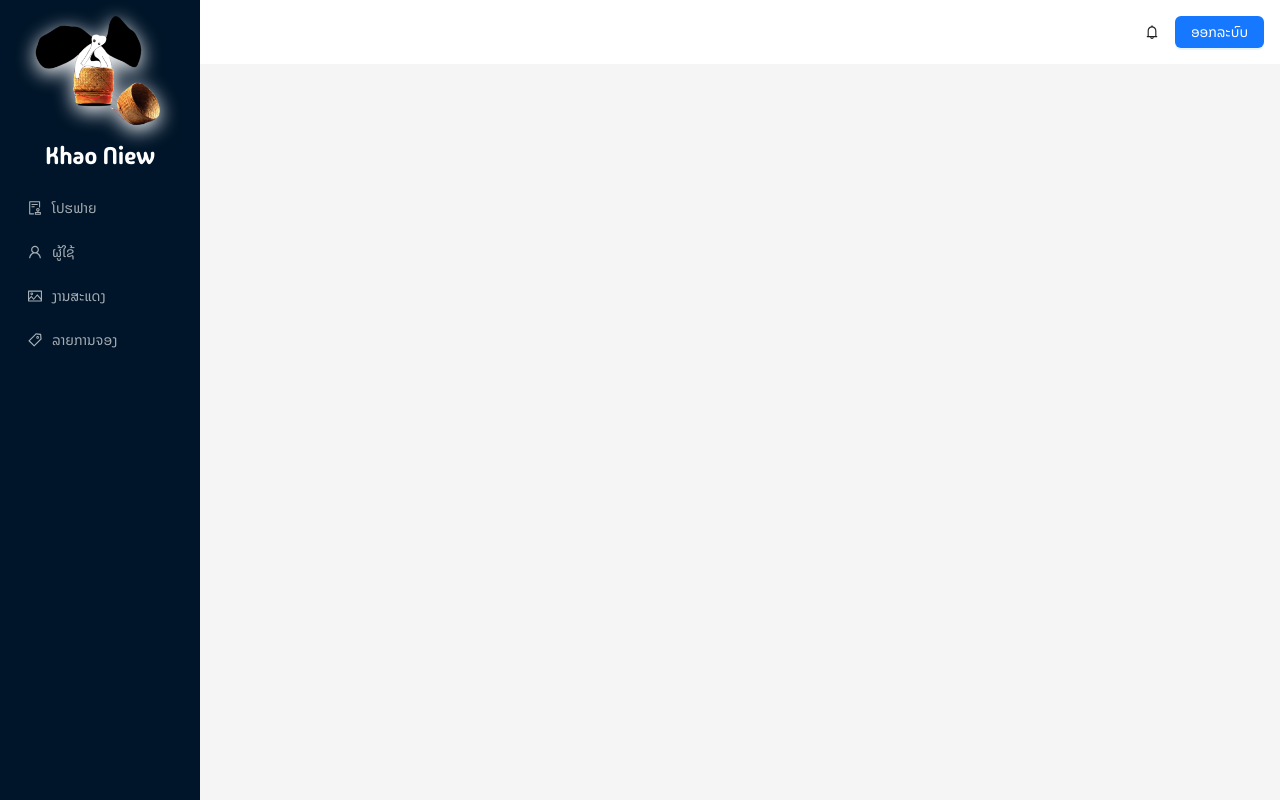
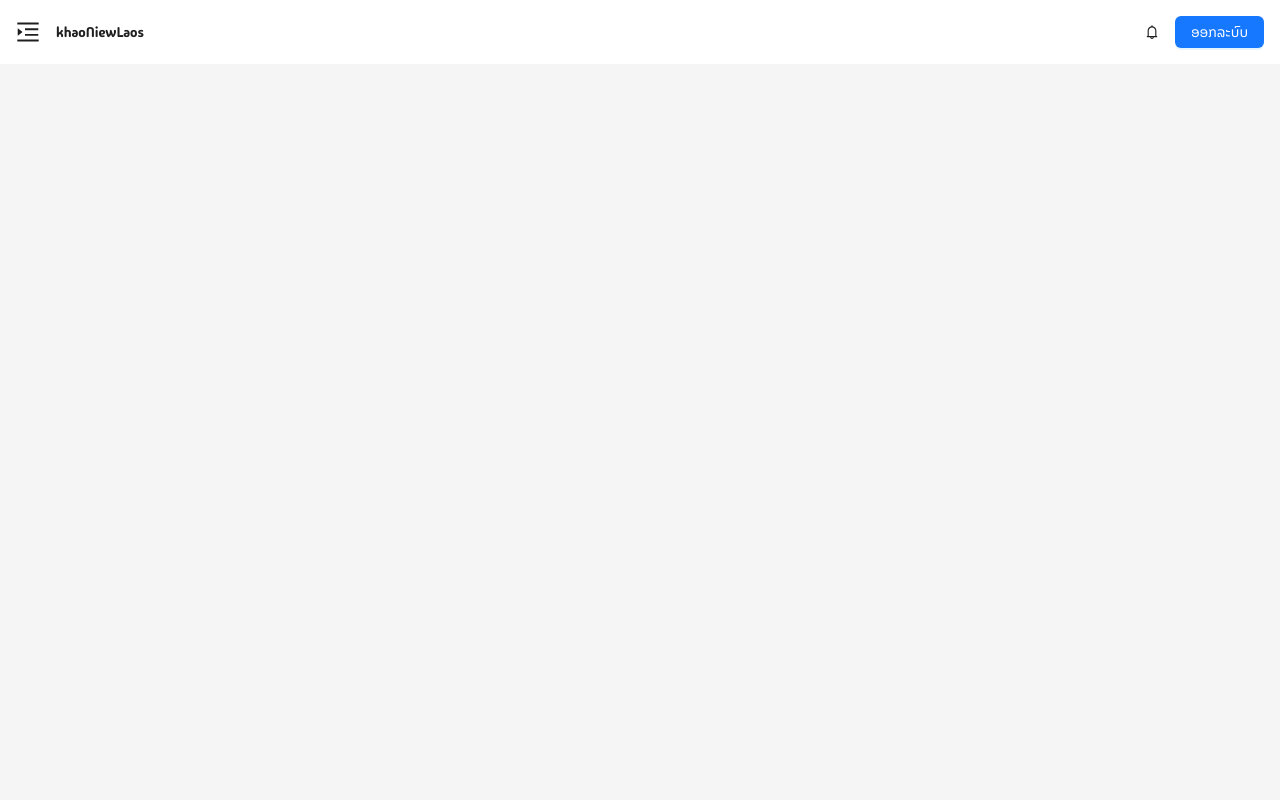
Before and after one commit to phetaiBTC/khao_niew_front_end, a Vue app: page /companies in a window 1280 px wide. Built offline with nearby package versions, Linux system fonts and the light colour scheme; sample sign-in values are in the browser's storage.

Commit message:
update first lucifer-dev

```diff
--- a/src/layouts/CompanyLayout.vue
+++ b/src/layouts/CompanyLayout.vue
@@ -1,14 +1,25 @@
 <template>
-    <a-layout class="h-screen">
-        <a-layout-sider breakpoint="lg" collapsed-width="0" @collapse="onCollapse" @breakpoint="onBreakpoint"
-            :style="{ position: 'fixed', top: '0', height: '100vh', left: '0', zIndex: 1000 }">
-            <div class="logo">
-                <img src="/src/assets/images/logoKhaoNiew.png" alt="" srcset="" class="w-35 mx-auto"
-                    style="filter: drop-shadow(0 5px 10px #fff)">
+    <a-layout class="h-screen relative overflow-hidden">
+
+        <transition name="slide">
+            <a-layout-sider v-if="!collapsed" key="sidebar" collapsed-width="0" width="250" theme="dark" :trigger="null"
+                :style="{
+                    position: 'fixed',
+                    top: '0',
+                    left: '0',
+                    height: '100vh',
+                    zIndex: 2000,
+                    transition: 'all 0.3s ease'
+                }">
+                <div class="logo py-4">
+                    <img src="/src/assets/images/logoKhaoNiew.png" alt="" class="w-35 mx-auto"
+                        style="filter: drop-shadow(0 5px 10px #fff)" />
                     <h1 class="text-center text-white text-2xl">Khao Niew</h1>
                 </div>
+
                 <a-menu v-model:selectedKeys="selectedKeys" theme="dark" mode="inline">
                     <template v-for="item in menuItemsCompany" :key="item.label">
+
                         <a-sub-menu v-if="item.children" :key="item.label">
                             <template #title>
                                 <span>
@@ -16,47 +27,57 @@
                                     <span>{{ $t(item.label.toLowerCase()) }}</span>
                                 </span>
                             </template>
-                        <a-menu-item v-for="child in item.children" :key="child.label">
-                            <router-link :to="child.to">{{ $t(child.label.toLowerCase()) }}</router-link>
+
+                            <a-menu-item v-for="child in item.children" :key="child.label" @click="handleMenuSelect">
+                                <router-link :to="child.to">
+                                    {{ $t(child.label.toLowerCase()) }}
+                                </router-link>
                             </a-menu-item>
                         </a-sub-menu>
-                    <a-menu-item v-else :key="item.label + '-' + item.label" v-if="true">
+
+
+                        <a-menu-item v-else :key="item.label" @click="handleMenuSelect">
                             <component :is="item.icon" />
-                        <span>
-                            <router-link :to="item.to">{{ $t(item.label.toLowerCase()) }}</router-link>
-                        </span>
+                            <router-link :to="item.to">
+                                {{ $t(item.label.toLowerCase()) }}
+                            </router-link>
                         </a-menu-item>
                     </template>
                 </a-menu>
             </a-layout-sider>
+        </transition>
+
+        <div v-if="!collapsed" class="fixed inset-0  bg-opacity-60 z-[1500]" @click="collapsed = true"></div>
+
         <a-layout>
-            <HeaderLayout />
-            <a-layout-content :style="{ margin: '24px 16px 0', minHeight: '280px' }" class=" overflow-scroll">
+            <HeaderLayout :collapsed="collapsed" @toggleSidebar="collapsed = !collapsed" :text="$t('khaoNiewLaos')"
+                :showbutton="true" />
+
+            <a-layout-content :style="{ margin: '24px 16px 0', minHeight: '280px', transition: 'margin-left 0.2s' }"
+                class="overflow-scroll">
                 <div :style="{ background: '#fff' }">
                     <router-view></router-view>
                 </div>
             </a-layout-content>
-            <!-- <a-layout-footer style="text-align: center">
-                Created by Khao Niew
-            </a-layout-footer> -->
         </a-layout>
     </a-layout>
 </template>
+
 <script lang="ts" setup>
-import { ref } from 'vue';
-import { menuItemsCompany } from './menuItimeCompany';
+import { ref } from "vue";
+import { menuItemsCompany } from "./menuItimeCompany";
 import HeaderLayout from "./HeaderLayout.vue";
 
-const onCollapse = (collapsed: boolean, type: string) => {
-    console.log(collapsed, type);
+const collapsed = ref(true);
+const selectedKeys = ref<string[]>(["4"]);
+const handleMenuSelect = () => {
+    collapsed.value = true;
 };
 
-const onBreakpoint = (broken: boolean) => {
-    console.log(broken);
-};
+</script>
 
-const selectedKeys = ref<string[]>(['4']);
-</script>
+
+
 <style scoped>
 #components-layout-demo-responsive .logo {
     height: 32px;
@@ -75,4 +96,17 @@ const selectedKeys = ref<string[]>(['4']);
 [data-theme='dark'] .site-layout-sub-header-background {
     background: #141414;
 }
+
+.slide-enter-active,
+.slide-leave-active {
+    transition: transform 0.3s ease;
+}
+
+.slide-enter-from {
+    transform: translateX(-100%);
+}
+
+.slide-leave-to {
+    transform: translateX(-100%);
+}
 </style>
--- a/src/layouts/Default.vue
+++ b/src/layouts/Default.vue
@@ -1,20 +1,14 @@
 <template>
   <a-layout style="min-height: 100vh">
     <a-layout-sider v-model:collapsed="collapsed" fixed />
-    <a-layout-sider
-      v-model:collapsed="collapsed"
-      collapsible
-      fixed
-      :style="{
+    <a-layout-sider v-model:collapsed="collapsed" collapsible fixed :style="{
       overflow: 'auto',
       height: '100vh',
       position: 'fixed',
       left: 0,
       top: 0,
       bottom: 0,
-      }"
-      style="background-color: #1055c9"
-    >
+    }" style="background-color: #1055c9">
       <template #trigger>
         <div style="width: 100%; height: 100%; background: #05339c">
           <LeftOutlined v-show="!collapsed" />
@@ -22,23 +16,13 @@
         </div>
       </template>
       <div class="logo">
-        <img
-          src="/src/assets/images/logoKhaoNiew.png"
-          alt=""
-          srcset=""
-          class="w-35 mx-auto"
-          style="filter: drop-shadow(0 5px 10px #fff)"
-        />
+        <img src="/src/assets/images/logoKhaoNiew.png" alt="" srcset="" class="w-35 mx-auto"
+          style="filter: drop-shadow(0 5px 10px #fff)" />
         <h1 v-show="!collapsed" class="text-center text-white text-2xl">
           Khao Niew
         </h1>
       </div>
-      <a-menu
-        v-model:selectedKeys="selectedKeys"
-        theme="dark"
-        mode="inline"
-        style="background-color: #1055c9"
-      >
+      <a-menu v-model:selectedKeys="selectedKeys" theme="dark" mode="inline" style="background-color: #1055c9">
         <template v-for="item in menuItems" :key="item.label">
           <a-sub-menu v-if="item.children" :key="item.label">
             <template #title>
@@ -47,11 +31,8 @@
                 <span>{{ $t(item.label.toLowerCase()) }}</span>
               </span>
             </template>
-            <a-menu-item
-              v-for="child in item.children"
-              :key="child.label"
-              @click="router.push({ name: 'report.year' })"
-            >
+            <a-menu-item v-for="child in item.children" :key="child.label"
+              @click="router.push({ name: 'report.year' })">
               {{ $t(child.label.toLowerCase()) }}
               <!-- <router-link :to="child.to">{{ $t(child.label.toLowerCase()) }}</router-link> -->
             </a-menu-item>
@@ -68,36 +49,27 @@
       </a-menu>
     </a-layout-sider>
     <a-layout class="min-h-screen">
-      <HeaderLayout />
+      <HeaderLayout :text="$t('Admin')"
+        :showbutton="false" />
       <a-layout-content style="margin: 0 16px">
         <a-breadcrumb style="margin: 10px 0">
-          <a-breadcrumb-item
-            v-for="(item, index) in breadcrumbList"
-            :key="index"
-          >
-            <router-link
-              v-if="index < breadcrumbList.length - 1"
-              :to="item.path"
-            >
+          <a-breadcrumb-item v-for="(item, index) in breadcrumbList" :key="index">
+            <router-link v-if="index < breadcrumbList.length - 1" :to="item.path">
               {{ $t(item.title.toLowerCase()) }}
             </router-link>
             <span v-else>{{ $t(item.title.toLowerCase()) }}</span>
           </a-breadcrumb-item>
         </a-breadcrumb>
-        <div
-          :style="{
+        <div :style="{
           background: '#fff',
           borderRadius: '10px',
           boxShadow: '0 0 5px rgba(0, 0, 0, 0.2)',
-          }"
-        >
+        }">
           <router-view></router-view>
         </div>
       </a-layout-content>
 
-      <a-layout-footer
-        style="text-align: center; background-color: white; margin-top: 10px"
-      >
+      <a-layout-footer style="text-align: center; background-color: white; margin-top: 10px">
         Created by Khao Niew
       </a-layout-footer>
     </a-layout>
@@ -109,7 +81,7 @@ import { computed, ref } from "vue";
 import { menuItems } from "./menuItem";
 import HeaderLayout from "./HeaderLayout.vue";
 import router from "@/router";
-import {  LeftOutlined, RightOutlined } from "@ant-design/icons-vue";
+import { LeftOutlined, RightOutlined } from "@ant-design/icons-vue";
 const route = useRoute();
 const collapsed = ref<boolean>(false);
 const selectedKeys = ref<string[]>(["1"]);
--- a/src/layouts/HeaderLayout.vue
+++ b/src/layouts/HeaderLayout.vue
@@ -1,9 +1,17 @@
 <template>
   <a-layout-header style="background: #fff; padding: 0">
     <div class="w-full h-full items-center flex px-4 justify-between">
-            <div>
-                Admin
+      <div class="flex items-center gap-4">
+        <!-- ปุ่ม toggle -->
+        <component
+          :is="collapsed ? MenuUnfoldOutlined : MenuFoldOutlined"
+          class="text-2xl cursor-pointer"
+          @click="$emit('toggleSidebar')"
+          v-show="showbutton"
+        />
+        <span>{{ text }}</span>
       </div>
+
       <div class="flex items-center gap-4">
         <a-badge count="" class="cursor-pointer">
           <BellOutlined />
@@ -18,8 +26,19 @@
 
 <script setup lang="ts">
 import { useAuthStore } from "@/modules/auth/store/useAuthStore";
-import { BellOutlined } from "@ant-design/icons-vue";
+import { BellOutlined, MenuUnfoldOutlined, MenuFoldOutlined } from "@ant-design/icons-vue";
 
+defineProps({
+  collapsed: {
+    type: Boolean,
+  },
+  text: {
+    type: String,
+  },
+  showbutton: {
+    type: Boolean
+  }
+});
+
+defineEmits(["toggleSidebar"]);
 </script>
-
-<style scoped></style>
```
Lines whose indentation alone changed are shown as unchanged.
